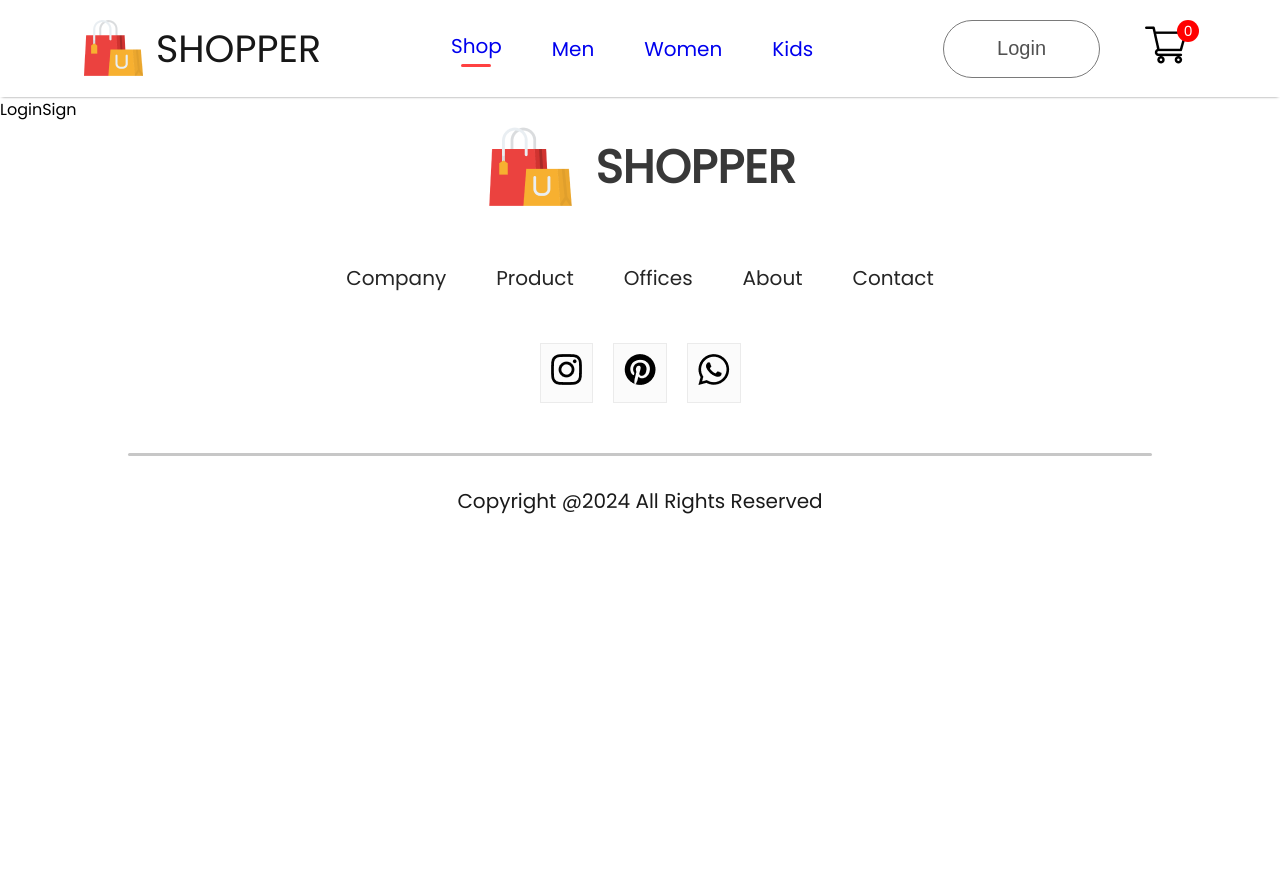
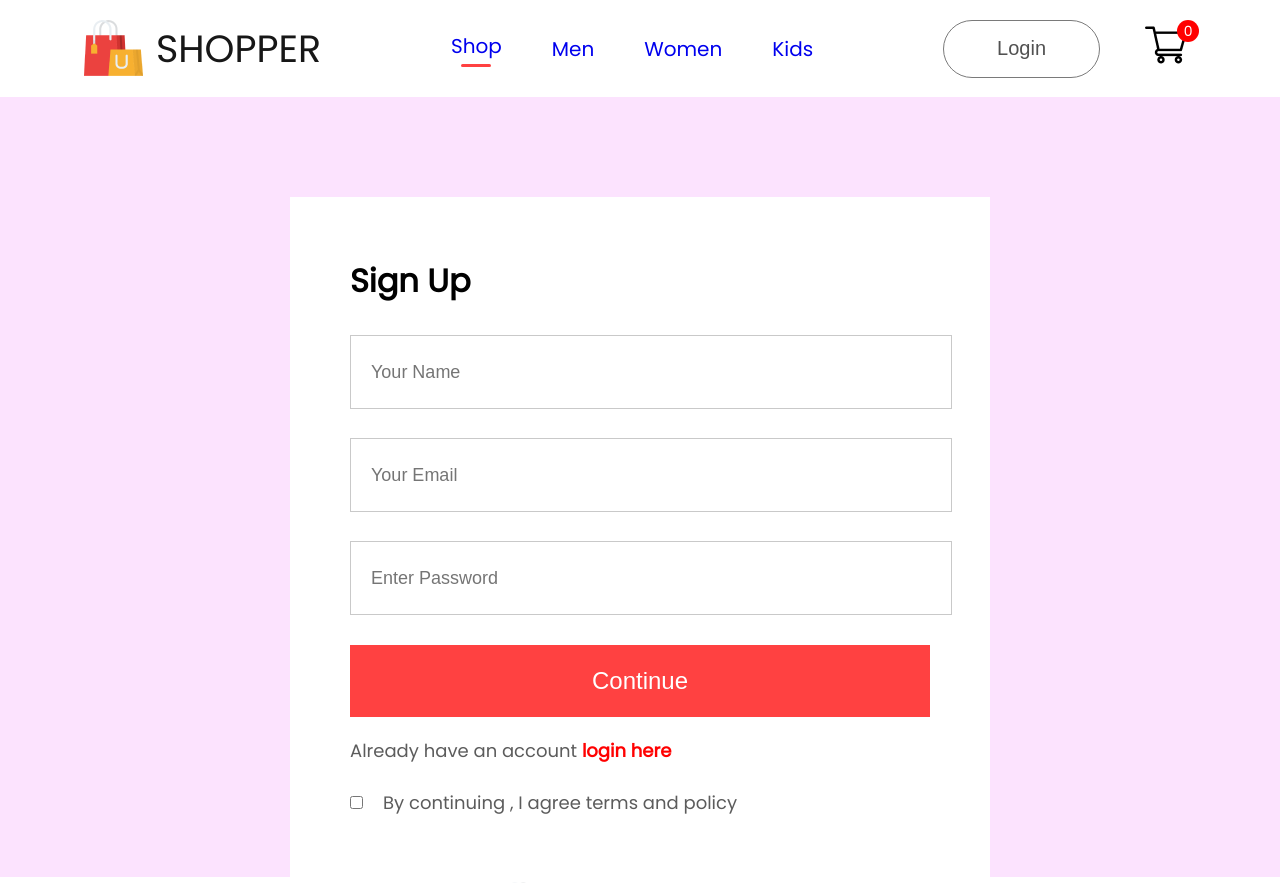
Before and after one commit to harsh-singh10/E-Commerce, a React (Vite) app: page /login in a window 1280 px wide. Shown: the top 883 px of the page. Before the commit the page ends 800 px from the top, so only its background shows below. Built offline with nearby package versions, Linux system fonts and the light colour scheme.

Commit message:
created login component

```diff
--- /dev/null
+++ b/src/Pages/CSS/LoginSign.css
@@ -0,0 +1,71 @@
+.loginsignup {
+    width: 100%;
+    height: 100%;
+    background: #fce3fe;
+    padding-top: 100px;
+}
+
+.loginsignup-container {
+
+    width: 580px;
+    height: 600px;
+    background: white;
+    margin: auto;
+    padding: 40px 60px;
+}
+
+.loginsignup-container h1 {
+    margin: 20px 0px;
+}
+
+.loginsignup-fields {
+    display: flex;
+    flex-direction: column;
+    gap: 29px;
+    margin-top: 30px;
+}
+
+.loginsignup-fields input {
+    height: 72px;
+    width: 100%;
+    padding-left: 20px;
+    border: 1px solid #c9c9c9;
+    outline: none;
+    color: #5c5c5c;
+    font-size: 18px;
+
+}
+
+.loginsignup button {
+    width: 580px;
+    height: 72px;
+    color: white;
+    background: #ff4141;
+    margin-top: 30px;
+    border: none;
+    font-size: 24px;
+    font-weight: 500;
+    cursor: pointer;
+}
+
+.loginsignup-login {
+    margin-top: 20px;
+    color: #5c5c5c;
+    font-size: 18px;
+    font-weight: 500;
+}
+
+.loginsignup-login span {
+    color: red;
+    font-weight: 600;
+}
+
+.login-signup-agree {
+    display: flex;
+    align-items: center;
+    margin-top: 25px;
+    gap: 20px;
+    color: #5c5c5c;
+    font-size: 18px;
+    font-weight: 500;
+}
--- a/src/Pages/LoginSign.jsx
+++ b/src/Pages/LoginSign.jsx
@@ -1,7 +1,22 @@
 import React from 'react'
-
+import './CSS/LoginSign.css'
 export const LoginSign = () => {
   return (
-    <div>LoginSign</div>
+    <div className='loginsignup'>
+      <div className="loginsignup-container">
+        <h1>Sign Up</h1>
+        <div className="loginsignup-fields">
+          <input type="text" placeholder='Your Name' />
+          <input type="email" placeholder='Your Email' />
+          <input type="password" placeholder='Enter Password' name="" id="" />
+        </div>
+        <button>Continue</button>
+        <p className='loginsignup-login'>Already have an account <span>login here</span> </p>
+        <div className="login-signup-agree">
+      <input type="checkbox" name="" id="" />
+      <p>By continuing , I agree terms and policy</p>
+        </div>
+      </div>
+    </div>
   )
 }
```
